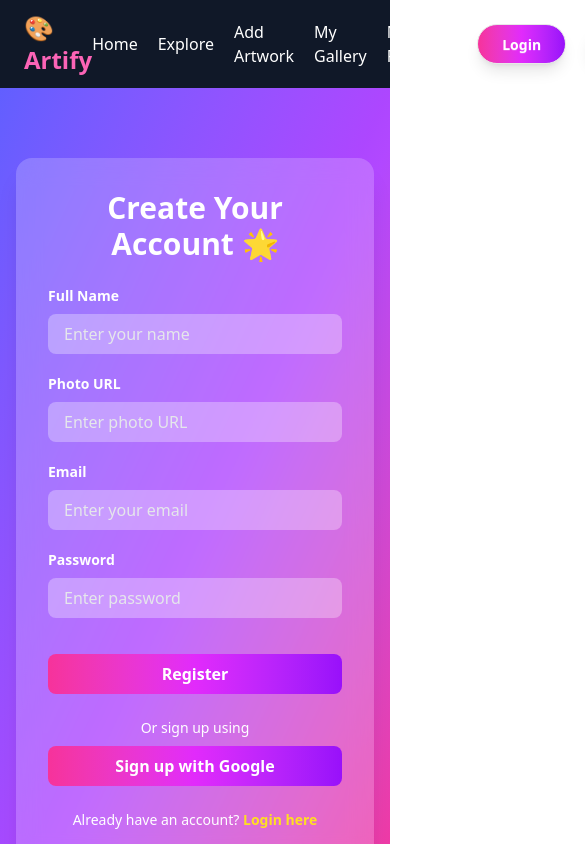
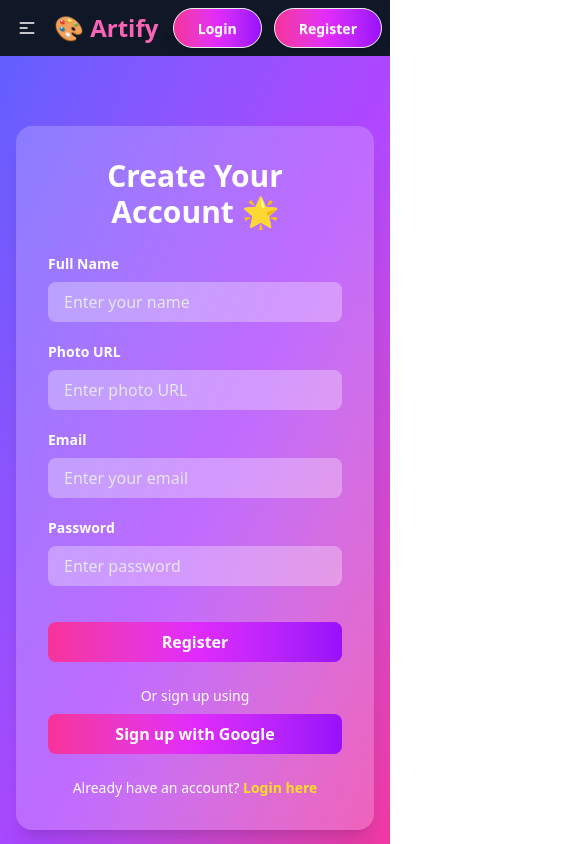
Before and after one commit to With-chomok/Artify-Store-Client, a React (Vite) app: page /register in a window 390 px wide. Shown: the top 844 px of the page, 585 px wide, since content can reach past the window. Built offline with nearby package versions, Linux system fonts and the light colour scheme; no server answers.

Commit message:
navbar responsive complete

```diff
--- a/src/components/Navbar.jsx
+++ b/src/components/Navbar.jsx
@@ -6,18 +6,51 @@ const Navbar = () => {
   const { user, signOutUser } = use(AuthContext);
   const [showCard, setShowCard] = useState(false);
   return (
-    <nav className="bg-gray-900 text-white px-6 py-3 flex justify-between items-center">
+    <nav className="bg-gray-900 text-white md:px-6 pr-2  py-2  flex justify-between items-center">
+      <div className="navbar-start">
+        <div className="dropdown">
+          <div tabIndex={0} role="button" className="btn btn-ghost  lg:hidden">
+            <svg
+              xmlns="http://www.w3.org/2000/svg"
+              className="h-5 w-5"
+              fill="none"
+              viewBox="0 0 24 24"
+              stroke="currentColor">
+              {" "}
+              <path
+                strokeLinecap="round"
+                strokeLinejoin="round"
+                strokeWidth="2"
+                d="M4 6h16M4 12h8m-8 6h16"
+              />{" "}
+            </svg>
+          </div>
+          <ul
+            tabIndex="-1"
+            className="menu bg-pink-800 menu-sm dropdown-content  rounded-box z-1 mt-2 w-52 p-2 shadow">
+            <NavLink to="/">Home</NavLink>
+            <NavLink to="/explore">Explore</NavLink>
+            <NavLink to="/addart">Add Artwork</NavLink>
+            <NavLink to="/mygallery">My Gallery</NavLink>
+            <NavLink to="/myfavourite">My Favourite</NavLink>
+          </ul>
+        </div>
         <Link to="/" className="text-2xl font-bold text-pink-400">
           🎨 Artify
         </Link>
+      </div>
 
-      <div className="flex justify-center items-center gap-5">
+      <div className="flex justify-center items-center gap-3 ">
+
+        <div className="hidden navbar-center md:block mr-4 space-x-5">
+
         <NavLink to="/">Home</NavLink>
         <NavLink to="/explore">Explore</NavLink>
         <NavLink to="/addart">Add Artwork</NavLink>
 
         <NavLink to="/mygallery">My Gallery</NavLink>
         <NavLink to="/myfavourite">My Favourite</NavLink>
+        </div>
 
         {!user ? (
           <>
@@ -34,7 +67,6 @@ const Navbar = () => {
           </>
         ) : (
           <div className="relative inline-block">
-
             <img
               src={user.photoURL}
               alt="User"
@@ -43,18 +75,14 @@ const Navbar = () => {
               className="w-10 h-10 rounded-full cursor-pointer border-2 border-fuchsia-500 transition-transform hover:scale-105"
             />
 
-
             {showCard && (
-        <div
-          className="absolute right-0 mt-2 w-48 bg-white dark:bg-gray-800 shadow-lg rounded-xl p-4 animate-fadeIn z-50"
-        >
+              <div className="absolute right-0 mt-2 w-48 bg-white dark:bg-gray-800 shadow-lg rounded-xl p-4 animate-fadeIn z-50">
                 <p className="text-gray-800 dark:text-gray-100 font-semibold text-center mb-2">
                   {user.displayName || "Anonymous User"}
                 </p>
                 <button
                   onClick={signOutUser}
-            className="w-full bg-gradient-to-r from-pink-500 via-fuchsia-500 to-purple-600 text-white font-semibold px-4 py-2 rounded-full shadow-md hover:opacity-90 transition"
-          >
+                  className="w-full bg-gradient-to-r from-pink-500 via-fuchsia-500 to-purple-600 text-white font-semibold px-4 py-2 rounded-full shadow-md hover:opacity-90 transition">
                   Logout
                 </button>
               </div>
```
Lines whose indentation alone changed are shown as unchanged.
